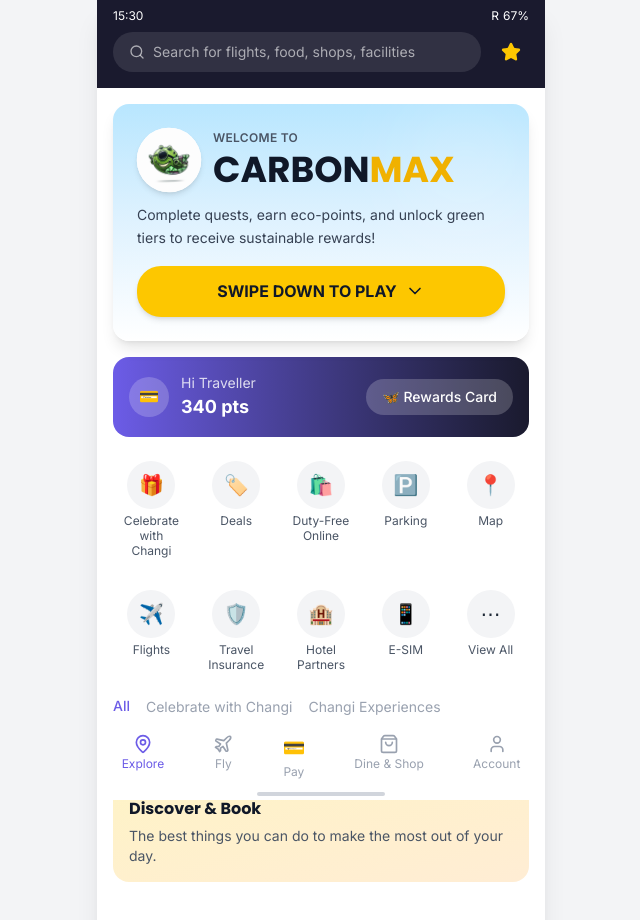
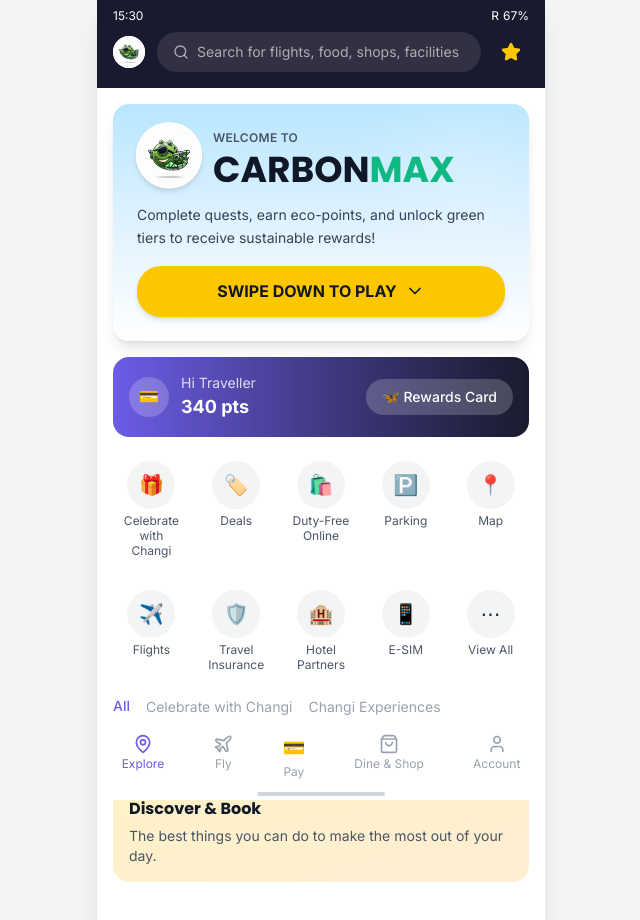
Before and after one commit to onsenix12/carbon-max-app, a Next.js app: page / in a window 1280 px wide. Shown: the top 920 px of the page, without its empty margins (319-959 px from the left). Built offline with nearby package versions, Linux system fonts and the light colour scheme.

Commit message:
Update logo integration: add to search bar, change MAX to green, replace rotation with float animation

```diff
--- a/app/chat/page.tsx
+++ b/app/chat/page.tsx
@@ -267,8 +267,15 @@
             </motion.div>
             <div className="flex items-center gap-2">
               <motion.div
-                animate={{ rotate: [0, 360] }}
-                transition={{ duration: 20, repeat: Infinity, ease: "linear" }}
+                animate={{
+                  y: [0, -8, 0],
+                  scale: [1, 1.05, 1]
+                }}
+                transition={{
+                  duration: 2.5,
+                  repeat: Infinity,
+                  ease: "easeInOut"
+                }}
                 className="w-10 h-10 rounded-full flex items-center justify-center shadow-sm overflow-hidden bg-white"
               >
                 <Image
--- a/app/page.tsx
+++ b/app/page.tsx
@@ -2,6 +2,7 @@
 
 import { CarbonMaxBanner } from "@/components/CarbonMaxBanner";
 import { Search, Star, MapPin, Plane, ShoppingBag, User } from "lucide-react";
+import Image from "next/image";
 
 export default function HomePage() {
   return (
@@ -20,6 +21,15 @@
           {/* Search Bar */}
           <div className="bg-[#1a1a2e] px-4 pb-4">
             <div className="flex items-center gap-3">
+              <div className="w-8 h-8 rounded-full overflow-hidden bg-white flex-shrink-0">
+                <Image
+                  src="/logo.png"
+                  alt="CarbonMax Logo"
+                  width={32}
+                  height={32}
+                  className="object-contain w-full h-full"
+                />
+              </div>
               <div className="flex-1 bg-white/10 rounded-lg px-4 py-2.5 flex items-center gap-2">
                 <Search className="w-4 h-4 text-white/60" />
                 <span className="text-white/60 text-sm">Search for flights, food, shops, facilities</span>
--- a/components/CarbonMaxBanner.tsx
+++ b/components/CarbonMaxBanner.tsx
@@ -34,11 +34,11 @@
             <div className="flex items-center gap-3 mb-3">
               <motion.div
                 animate={{
-                  rotate: [0, 5, -5, 0],
-                  scale: [1, 1.05, 1]
+                  y: [0, -10, 0],
+                  scale: [1, 1.08, 1]
                 }}
                 transition={{
-                  duration: 3,
+                  duration: 2.5,
                   repeat: Infinity,
                   ease: "easeInOut"
                 }}
@@ -56,7 +56,7 @@
                 <p className="text-xs font-semibold text-gray-600 uppercase tracking-wide mb-1">WELCOME TO</p>
                 <h2 className="font-display font-bold text-4xl text-gray-900">
                   <span className="text-primary">CARBON</span>
-                  <span className="text-yellow-500">MAX</span>
+                  <span className="text-[#10B981]">MAX</span>
                 </h2>
               </div>
             </div>
```
